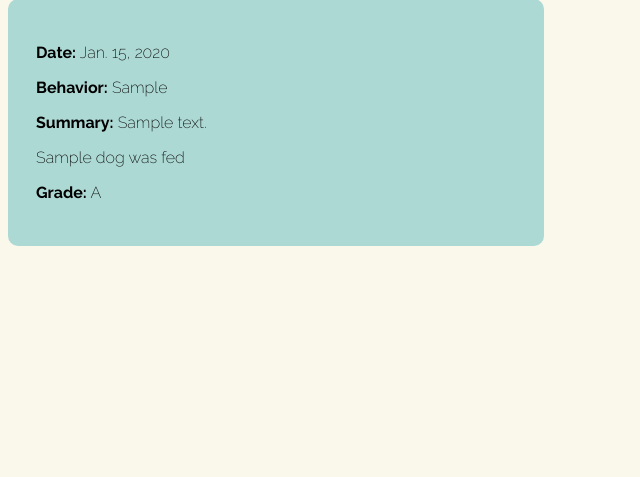
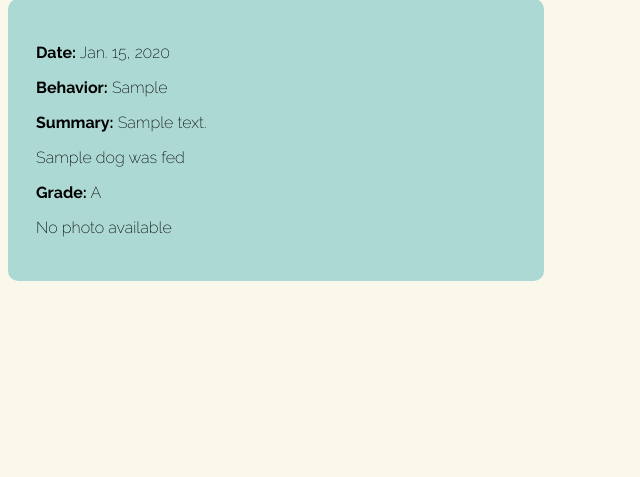
Before and after one commit to shaneyoung91/pawfolio, a Django app: page /dogs/1/reportcard_detail/1/ in a window 1280 px wide. Shown: the part 189-666 px from the top of the page, without its empty margins (0-640 px from the left). Run offline with Django 4.2, Linux system fonts and the light colour scheme; a user stored in the database is signed in; tables that the repository leaves empty hold one stand-in row (values such as "Sample post"); some web fonts are replaced.

Commit message:
attempt upload photo in report card

```diff
--- a/main_app/forms.py
+++ b/main_app/forms.py
@@ -1,7 +1,9 @@
+from django import forms
 from django.forms import ModelForm
 from .models import ReportCard, Treat
 
 class ReportCardForm(ModelForm):
+    photo_file = forms.ImageField(required=False)
     class Meta:
         model = ReportCard
         fields = ['date', 'behavior', 'summary', 'fed', 'grade']
--- a/main_app/models.py
+++ b/main_app/models.py
@@ -57,6 +57,7 @@ class ReportCard(models.Model):
 class Photo(models.Model):
     url = models.CharField(max_length=200)
     dog = models.ForeignKey(Dog, on_delete=models.CASCADE)
+    reportcard = models.ForeignKey(ReportCard, on_delete=models.CASCADE, blank=True, null=True)
 
     def __str__(self):
         return f'Photo for dog_id: {self.dog_id} @{self.url}'
--- a/main_app/templates/dogs/detail.html
+++ b/main_app/templates/dogs/detail.html
@@ -33,7 +33,7 @@
   </div>
   <div id='report-card'>
       <h2>Report Card</h2>
-      <form id="report-form" action="{% url 'add_reportcard' dog.id %}" method="POST">
+      <form id="report-form" action="{% url 'add_reportcard' dog.id %}" method="POST" enctype="multipart/form-data">
           {% csrf_token %}
           {{ reportcard_form.as_p }}
           <input type="submit" class="btn" value="Add Report Card">
--- a/main_app/templates/dogs/reportcard_detail.html
+++ b/main_app/templates/dogs/reportcard_detail.html
@@ -3,14 +3,19 @@
 
 <h1>Report Card Details</h1>
 <div id="rc-details">
-        <p><strong>Date:</strong> {{reportcard.date}}
+    <p><strong>Date:</strong> {{ reportcard.date }}</p>
     <p><strong>Behavior:</strong> {{ reportcard.behavior }}</p>
     <p><strong>Summary:</strong> {{ reportcard.summary }}</p>
     {% if reportcard.fed %}
-                <p>{{dog.name}} was fed</p>
+        <p>{{ dog.name }} was fed</p>
     {% else %}
-                <p>{{dog.name}} was not fed</p>
+        <p>{{ dog.name }} was not fed</p>
     {% endif %}
     <p><strong>Grade:</strong> {{ reportcard.grade }}</p>
+    {% if reportcard.photo %}
+        <img src="{{ reportcard.photo.url }}" alt="{{ dog.name }}'s Photo">
+    {% else %}
+        <p>No photo available</p>
+    {% endif %}
 </div>
 {% endblock %}
--- a/main_app/views.py
+++ b/main_app/views.py
@@ -39,21 +39,48 @@ def dogs_detail(request, dog_id):
     'treats': treats_dog_doesnt_have
     })
 
+@login_required
 def add_reportcard(request, dog_id):
-  form = ReportCardForm(request.POST)
-  if form.is_valid():
-    new_reportcard = form.save(commit=False)
-    new_reportcard.dog_id = dog_id
-    new_reportcard.save()
-  return redirect('detail', dog_id=dog_id)
+    dog = Dog.objects.get(id=dog_id)
+
+    if request.method == 'POST':
+        form = ReportCardForm(request.POST, request.FILES)
+        if form.is_valid():
+            new_reportcard = form.save(commit=False)
+            new_reportcard.dog_id = dog_id
+
+            photo_file = request.FILES.get('photo_file')
+            if photo_file:
+                s3 = boto3.client('s3')
+                key = uuid.uuid4().hex[:6] + photo_file.name[photo_file.name.rfind('.'):]
+                try:
+                    bucket = os.environ['S3_BUCKET']
+                    s3.upload_fileobj(photo_file, bucket, key)
+                    url = f"{os.environ['S3_BASE_URL']}{bucket}/{key}"
+                    new_photo = Photo.objects.create(url=url, dog_id=dog_id)
+                    new_reportcard.photo = new_photo
+                except Exception as e:
+                    print('An error occurred uploading file to S3')
+                    print(e)
+
+            new_reportcard.save()
+            return redirect('reportcard_detail', dog_id=dog_id, reportcard_id=new_reportcard.id)
+    else:
+        form = ReportCardForm()
+
+    return render(request, 'dogs/reportcard_form.html', {
+        'dog': dog,
+        'reportcard_form': form
+    })
 
 @login_required
 def reportcard_detail(request, dog_id, reportcard_id):
-  dog = Dog.objects.get(id=dog_id)
-  reportcard = ReportCard.objects.get(id=reportcard_id)
-  return render(request, 'dogs/reportcard_detail.html', {
-    'reportcard': reportcard,
-    'dog': dog
+    dog = Dog.objects.get(id=dog_id)
+    reportcard = ReportCard.objects.get(id=reportcard_id)
+
+    return render(request, 'dogs/reportcard_detail.html', {
+        'reportcard': reportcard,
+        'dog': dog,
     })
 
 
```
Also changed, not shown: main_app/migrations/0009_photo_reportcard.py (added). Lines whose indentation alone changed are shown as unchanged.
